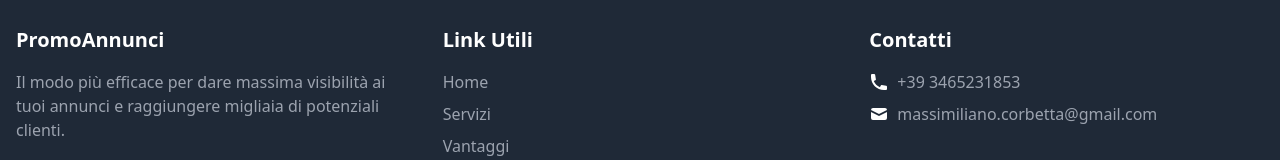
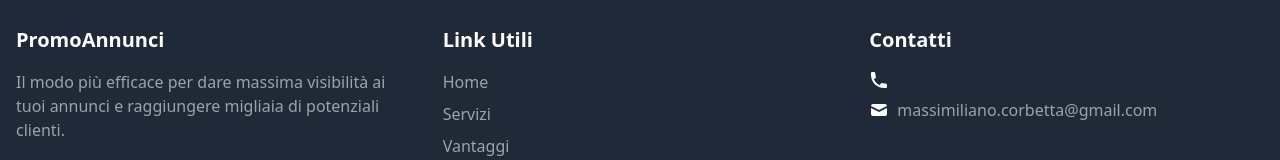
Before and after one commit to promoannunci/facebook, a plain HTML site: page index.html in a window 1280 px wide. Shown: the part 5038-5198 px from the top of the page. Drawn offline with nearby package versions, Linux system fonts and the light colour scheme.

Commit message:
Update index.html

```diff
--- a/index.html
+++ b/index.html
@@ -646,7 +646,7 @@
                                 <svg class="w-5 h-5 mr-2" fill="currentColor" viewBox="0 0 20 20">
                                     <path d="M2 3a1 1 0 011-1h2.153a1 1 0 01.986.836l.74 4.435a1 1 0 01-.54 1.06l-1.548.773a11.037 11.037 0 006.105 6.105l.774-1.548a1 1 0 011.059-.54l4.435.74a1 1 0 01.836.986V17a1 1 0 01-1 1h-2C7.82 18 2 12.18 2 5V3z"></path>
                                 </svg>
-                                <span class="text-gray-400">+39 3465231853</span>
+                                <span class="text-gray-400"></span>
                             </li>
                             <li class="flex items-center">
                                 <svg class="w-5 h-5 mr-2" fill="currentColor" viewBox="0 0 20 20">
```
